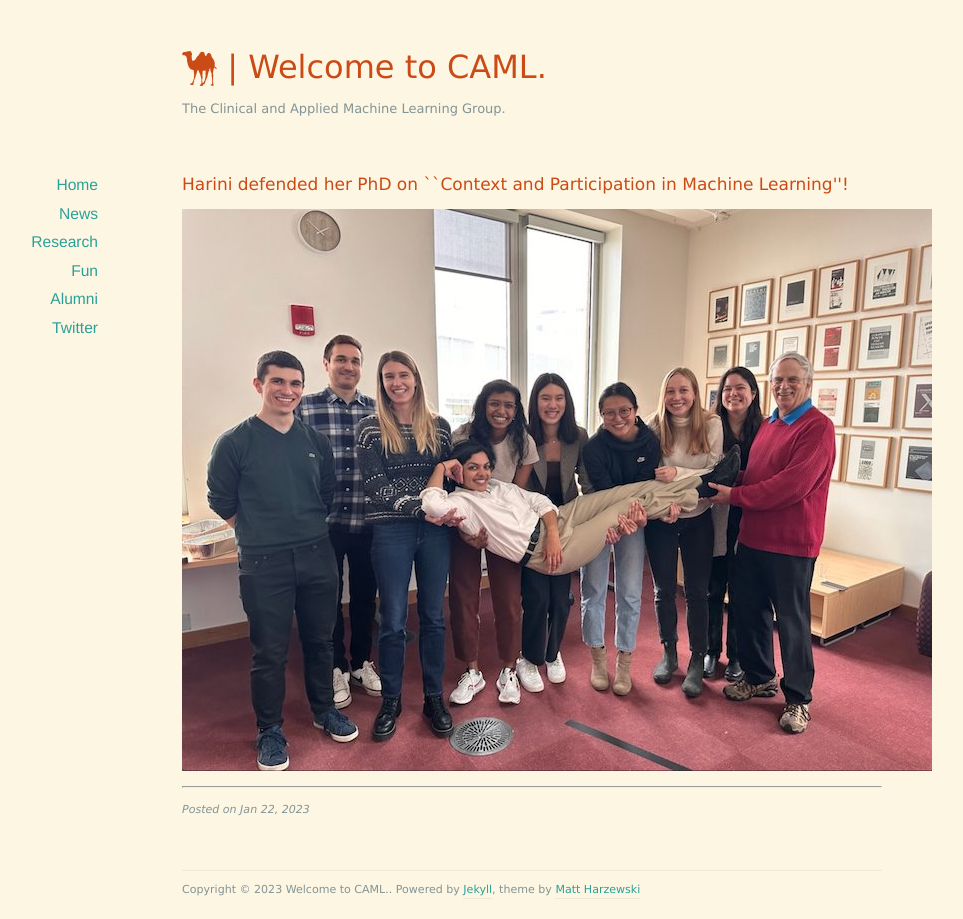
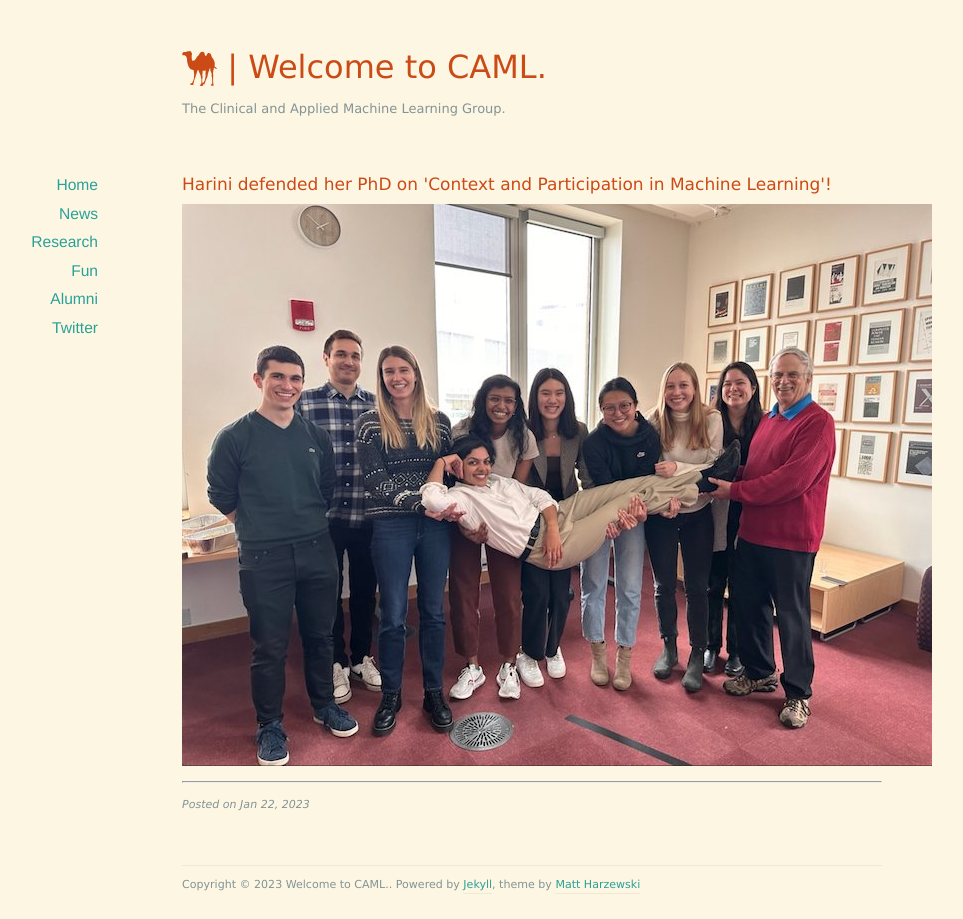
Before and after one commit to mit-caml/mit-caml.github.io, a Jekyll site: the page built from _posts/2023-01-22-Harini-defense.md, in a window 1280 px wide. Shown: the whole page, without its empty margins (108-1071 px from the left). Built offline with Jekyll 4.4.1, drawn with Linux system fonts in a browser that asks for light colours; nearby versions of some CDN libraries.

```diff
--- a/_layouts/post.html
+++ b/_layouts/post.html
@@ -5,7 +5,7 @@ layout: default
 
 	{% if page.external-url %}
 		<h1>
-			<a href="{{ page.external-url }}">{{ page.title }}</a>
+			<u>  <a href="{{ page.external-url }}">{{ page.title }}</a> </u>
 			<a class="anchor" href="{{ page.url }}"><i class="icon-anchor"></i></a>
 		</h1>
 	{% else %}
--- a/_posts/2023-01-22-Harini-defense.md
+++ b/_posts/2023-01-22-Harini-defense.md
@@ -1,7 +1,7 @@
 ---
 layout: post
 type: "news"
-title:  "Harini defended her PhD on ``Context and Participation in Machine Learning''!"
+title:  "Harini defended her PhD on 'Context and Participation in Machine Learning'!"
 date:   2023-01-22 17:06:25
 ---
 
--- a/assets/css/style.css
+++ b/assets/css/style.css
@@ -3,7 +3,7 @@ html, body, div, span, applet, object, iframe, h1, h2, h3, h4, h5, h6, p, blockq
 	margin: 0;
 	padding: 0;
 	border: 0;
-	font-size: 100%;
+	/* font-size: 100%; */
 	font: inherit;
 	vertical-align: baseline;
 }
@@ -78,15 +78,18 @@ acronym, abbr {
 
 h1 {
 	font-size: 17px;
-	margin: 0 0 10px 0;
+	margin: 0 0 5px 0;
+	font-weight: 3em;
+
 }
 h2 {
 	font-size: 15px;
-	margin: 0 0 10px 0;
+	margin: 0 0 5px 0;
+	font-style: italic;
 }
 h3 {
 	font-size: 14px;
-	margin: 0 0 10px 0;
+	margin: 0 0 5px 0;
 }
 
 
@@ -168,8 +171,10 @@ article {
 
 article h1 {
 	font-size: 17px;
-	margin: 0 0 10px 0;
+	margin: 0 0 5px 0;
 }
+
+
 article h1 a {
 	border: none;
 }
--- a/research/index.html
+++ b/research/index.html
@@ -9,7 +9,7 @@ title: Research
 		{% if post.type == "publication" %}
 			<article class="post">
 				<h1>
-					<a href="{{ post.url }}">{{ post.title }}</a>
+					<u> <a href="{{ post.url }}">{{ post.title }}</a> </u>
 				</h1>
 				<h2>
 					{{ post.authors }}. {{post.venue}}.
```
Also changed, not shown: _posts/2023-07-06-Ani-defense.md (+1 -1 lines), _posts/2023-08-24-Jose-defense.md (+1 -1 lines).
